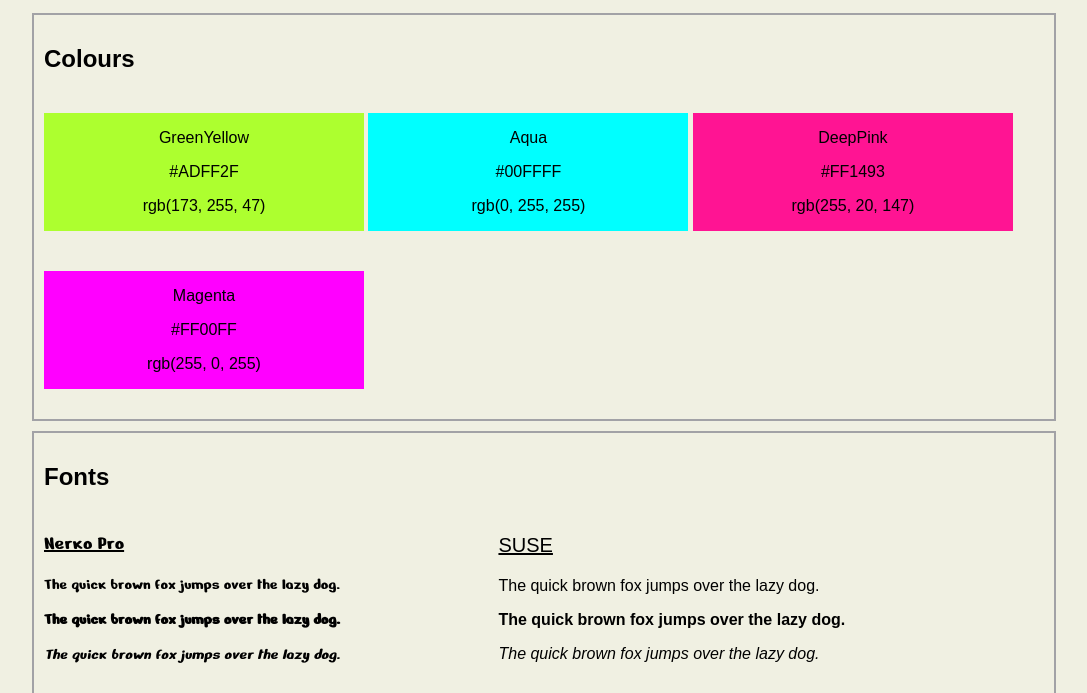
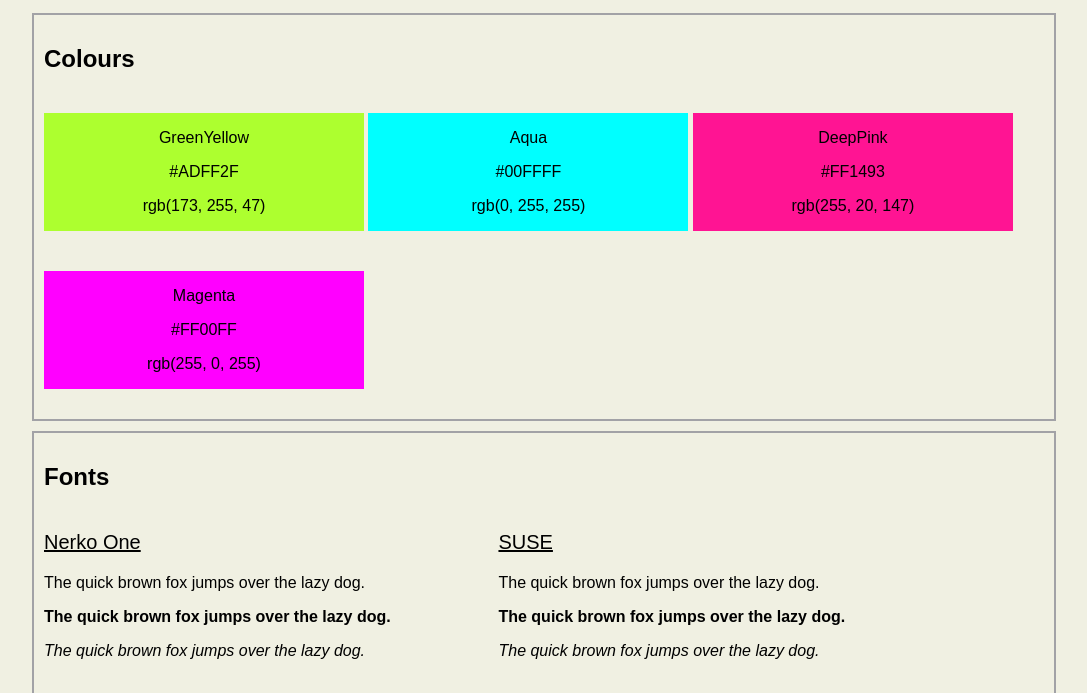
Before and after one commit to Suzanka/stylesguide, a plain HTML site: page index.html in a window 1280 px wide. Shown: the part 101-794 px from the top of the page, without its empty margins (96-1183 px from the left). Drawn offline with nearby package versions, Linux system fonts and the light colour scheme; a web font is replaced by a local one.

Commit message:
Update mistakes index.html

```diff
--- a/index.html
+++ b/index.html
@@ -46,10 +46,10 @@
     <h2>Fonts</h2>
     <div class="font-container">
       <div class="font-panel">
-        <p class="font-label NerkoPro">Nerko Pro</p>
-          <p class="regular NerkoPro">The quick brown fox jumps over the lazy dog.</p>
-          <p class="bold NerkoPro">The quick brown fox jumps over the lazy dog.</p>
-          <p class="italic NerkoPro">The quick brown fox jumps over the lazy dog.</p>
+        <p class="font-label NerkoOne">Nerko One</p>
+          <p class="regular NerkoOne">The quick brown fox jumps over the lazy dog.</p>
+          <p class="bold NerkoOne">The quick brown fox jumps over the lazy dog.</p>
+          <p class="italic NerkoOne">The quick brown fox jumps over the lazy dog.</p>
         </div>
         <div class="font-panel">
         <p class="font-label SUSE">SUSE</p>
```
